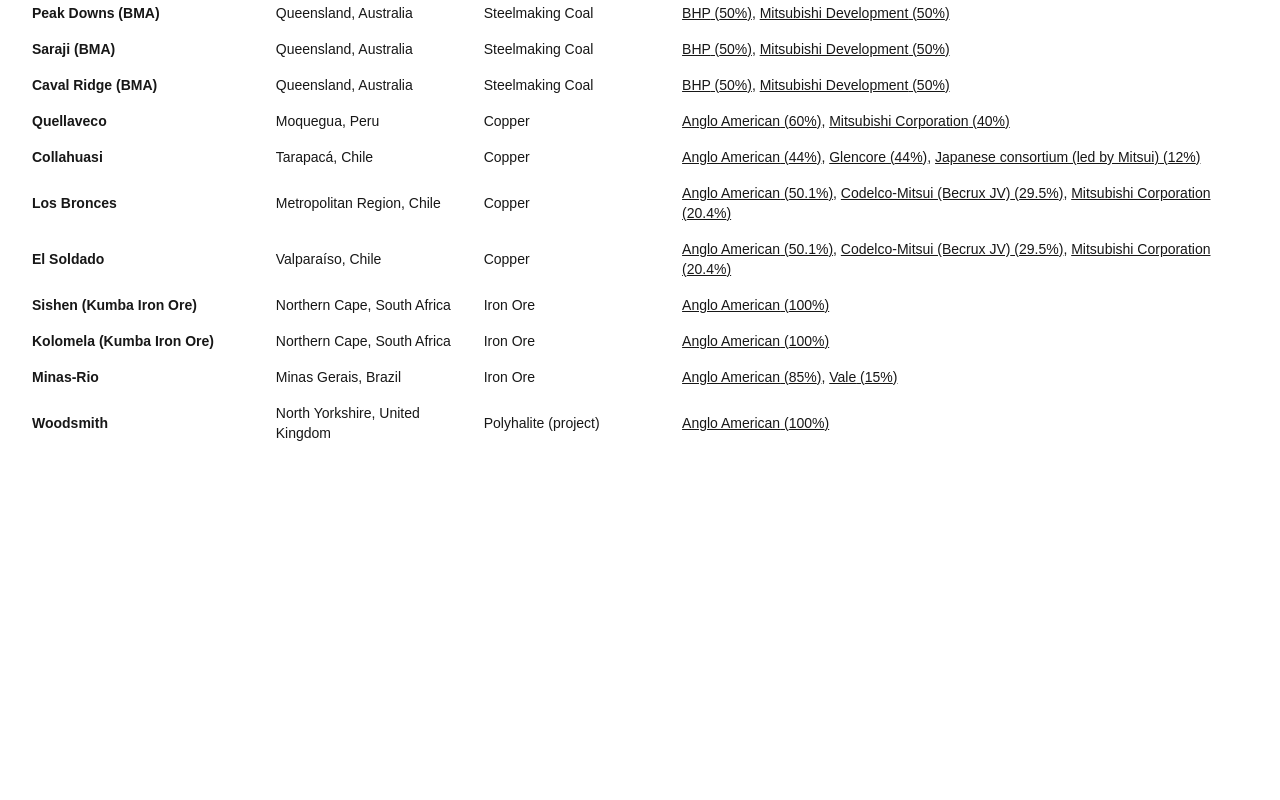
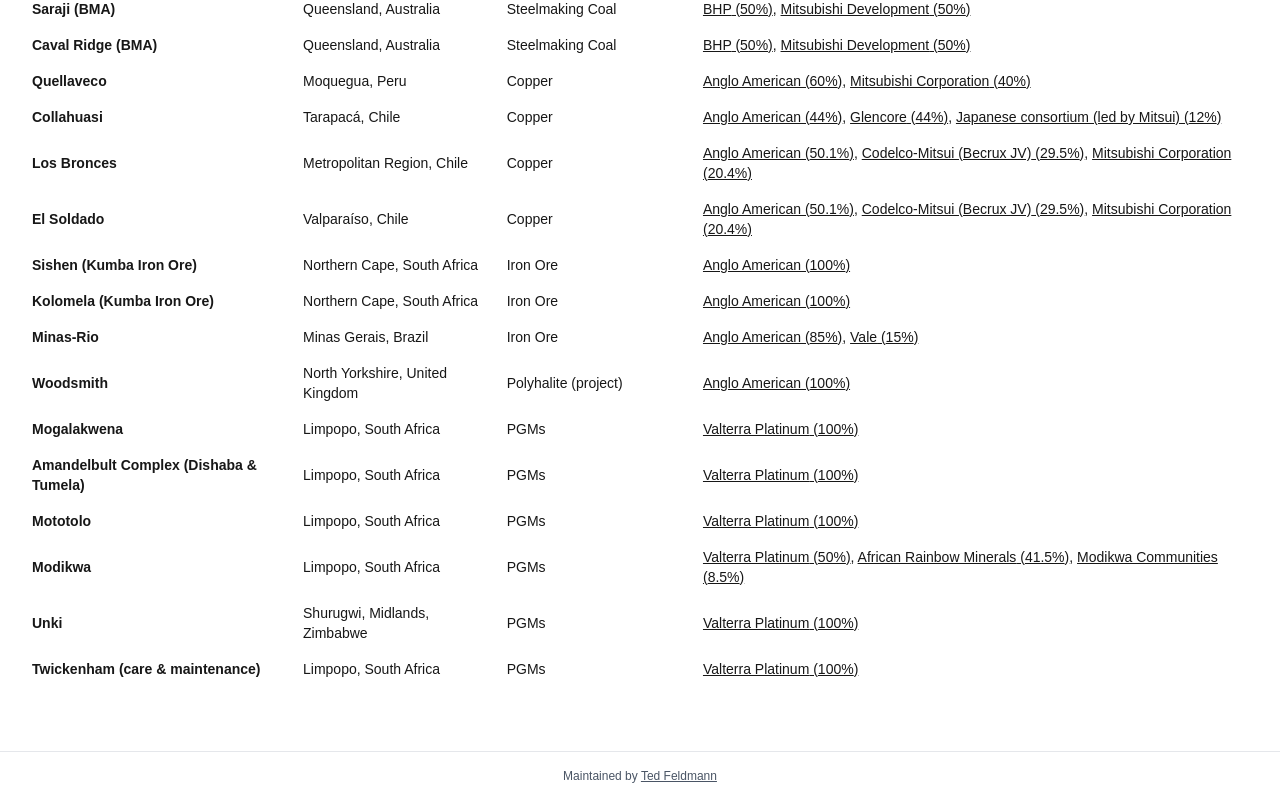
Before and after one commit to teddyFeldmann/mining_data, a Next.js app: page / in a window 1280 px wide. Shown: the part 2357-3157 px from the top of the page. Before the commit the page ends 2832 px from the top, so only its background shows below. Built offline with nearby package versions, Linux system fonts and the light colour scheme.

Commit message:
footer and valterra

```diff
--- a/data/companies.ts
+++ b/data/companies.ts
@@ -41,6 +41,9 @@
   ChinaBaowuSteelGroup: { name: "China Baowu Steel Group" },
   HancockProspecting: {name: "Hancock Prospecting" },
   NipponSteel: { name: "Nippon Steel" },
+  ValterraPlatinum: { name: "Valterra Platinum" },
+  AfricanRainbowMinerals: { name: "African Rainbow Minerals" },
+  ModikwaCommunities: { name: "Modikwa Communities" },
 } as const satisfies Record<string, Company>;
 
 export type CompanyKey = keyof typeof Companies;
--- a/data/mines.ts
+++ b/data/mines.ts
@@ -533,7 +533,46 @@
     location: "North Yorkshire, United Kingdom",
     commodity: "Polyhalite (project)",
   },
-
+  {
+  name: "Mogalakwena",
+  ownership: [{ owner: C.ValterraPlatinum, ownership: 100 }],
+  location: "Limpopo, South Africa",
+  commodity: "PGMs",
+},
+{
+  name: "Amandelbult Complex (Dishaba & Tumela)",
+  ownership: [{ owner: C.ValterraPlatinum, ownership: 100 }],
+  location: "Limpopo, South Africa",
+  commodity: "PGMs",
+},
+{
+  name: "Mototolo",
+  ownership: [{ owner: C.ValterraPlatinum, ownership: 100 }],
+  location: "Limpopo, South Africa",
+  commodity: "PGMs",
+},
+{
+  name: "Modikwa",
+  ownership: [
+    { owner: C.ValterraPlatinum, ownership: 50 },
+    { owner: C.AfricanRainbowMinerals, ownership: 41.5 },
+    { owner: C.ModikwaCommunities, ownership: 8.5 },
+  ],
+  location: "Limpopo, South Africa",
+  commodity: "PGMs",
+},
+{
+  name: "Unki",
+  ownership: [{ owner: C.ValterraPlatinum, ownership: 100 }],
+  location: "Shurugwi, Midlands, Zimbabwe",
+  commodity: "PGMs",
+},
+{
+  name: "Twickenham (care & maintenance)",
+  ownership: [{ owner: C.ValterraPlatinum, ownership: 100 }],
+  location: "Limpopo, South Africa",
+  commodity: "PGMs",
+},
   //   {
   //     name: "",
   //     ownership: [{ owner: C., ownership:  }],
--- a/src/app/layout.tsx
+++ b/src/app/layout.tsx
@@ -1,6 +1,8 @@
 import type { Metadata } from "next";
 import { Geist, Geist_Mono } from "next/font/google";
 import "./globals.css";
+
+import Footer from "../components/Footer";
 
 const geistSans = Geist({
   variable: "--font-geist-sans",
@@ -28,6 +30,7 @@
         className={`${geistSans.variable} ${geistMono.variable} antialiased`}
       >
         {children}
+        <Footer />
       </body>
     </html>
   );
--- /dev/null
+++ b/src/components/Footer.tsx
@@ -0,0 +1,17 @@
+export default function Footer() {
+  return (
+    <footer className="mt-10 border-t border-gray-200 text-xs text-gray-600">
+      <div className="mx-auto max-w-5xl p-4 text-center">
+        Maintained by{" "}
+        <a
+          href="https://x.com/teddyfeld"
+          target="_blank"
+          rel="noopener noreferrer"
+          className="underline hover:no-underline"
+        >
+          Ted Feldmann
+        </a>
+      </div>
+    </footer>
+  );
+}
```
